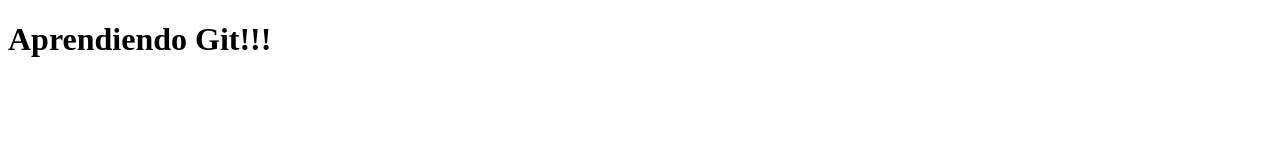
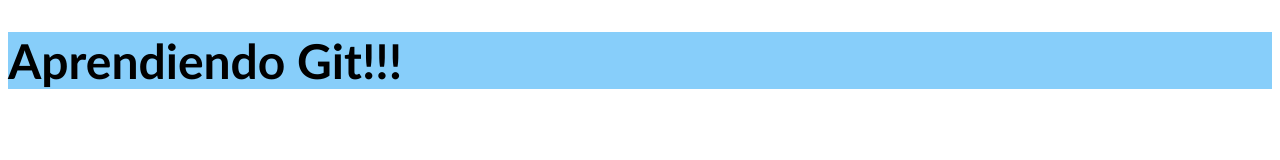
Before and after one commit to djFacu/23548, a plain HTML site: page index.html in a window 1280 px wide. Drawn offline with Linux system fonts and the light colour scheme.

Commit message:
Se agrego hoja de estilo al index y añadio estilo de fondo y fuente a la etiqueta h1

```diff
--- /dev/null
+++ b/css/style.css
@@ -0,0 +1,5 @@
+h1 {
+   background-color: lightskyblue;
+   font-family: 'Gill Sans', 'Gill Sans MT', Calibri, 'Trebuchet MS', sans-serif;
+   font-size: 3em;
+}
--- a/index.html
+++ b/index.html
@@ -4,6 +4,7 @@
    <meta charset="UTF-8">
    <meta name="viewport" content="width=device-width, initial-scale=1.0">
    <title>Git</title>
+   <link rel="stylesheet" href="css/style.css">
 </head>
 <body>
    <h1>Aprendiendo Git!!!</h1>
```
